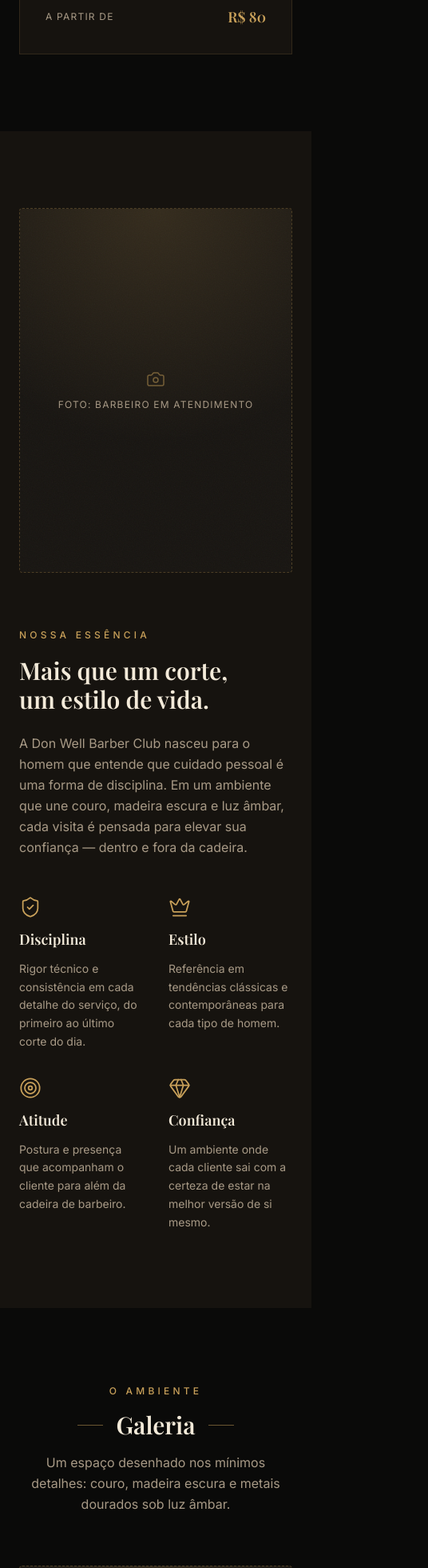
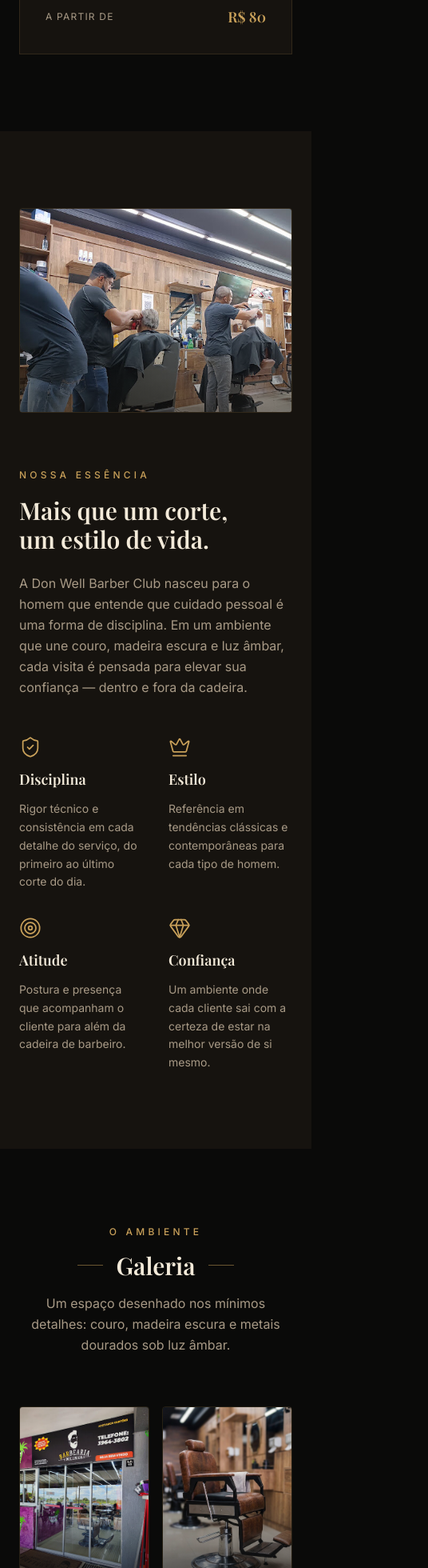
Before and after one commit to LoomeGroup/barbearia-don-well, a React (Vite) app: page / in a window 390 px wide. Shown: the part 2421-4381 px from the top of the page at 80% size, 536 px wide, since content can reach past the window. Built offline with nearby package versions, Linux system fonts and the light colour scheme; a web font is replaced by a local one.

Commit message:
refac: remove unecessary photos

```diff
--- a/package.json
+++ b/package.json
@@ -4,7 +4,7 @@
   "version": "0.0.0",
   "type": "module",
   "scripts": {
-    "dev": "vite",
+    "dev": "vite --host",
     "build": "tsc -b && vite build",
     "lint": "oxlint",
     "preview": "vite preview"
--- a/src/components/About.tsx
+++ b/src/components/About.tsx
@@ -1,5 +1,5 @@
-import ImagePlaceholder from "./ImagePlaceholder";
 import { pillars } from "../data/content";
+import aboutBarbeiro from "../assets/about-barbeiro.jpg";
 
 export default function About() {
   return (
@@ -41,11 +41,14 @@ export default function About() {
           </div>
 
           <div className="order-1 lg:order-2">
-            <ImagePlaceholder
-              label="Foto: Barbeiro em atendimento"
-              aspect="portrait"
-              className="w-full"
-            />
+            <div className="group relative aspect-4/3 w-full overflow-hidden rounded-sm border border-gold/15 transition-colors duration-300 hover:border-gold/40">
+              <img
+                src={aboutBarbeiro}
+                alt="Barbeiros da Don Well em atendimento"
+                className="h-full w-full object-cover transition-transform duration-500 group-hover:scale-105"
+              />
+              <div className="absolute inset-0 bg-linear-to-t from-charcoal/50 via-transparent to-transparent" />
+            </div>
           </div>
         </div>
       </div>
--- a/src/components/Gallery.tsx
+++ b/src/components/Gallery.tsx
@@ -18,7 +18,7 @@ export default function Gallery() {
           description="Um espaço desenhado nos mínimos detalhes: couro, madeira escura e metais dourados sob luz âmbar."
         />
 
-        <div className="mt-16 grid grid-cols-2 gap-4 sm:grid-cols-3 sm:gap-6">
+        <div className="mx-auto mt-16 grid max-w-2xl grid-cols-2 gap-4 sm:gap-6">
           {galleryImages.map((image) =>
             image.src ? (
               <div
--- a/src/components/Location.tsx
+++ b/src/components/Location.tsx
@@ -1,6 +1,5 @@
 import { Clock, MapPin, MessageCircle } from "lucide-react";
 import SectionHeading from "./SectionHeading";
-import ImagePlaceholder from "./ImagePlaceholder";
 import InstagramIcon from "./icons/InstagramIcon";
 import { SITE, whatsappLink } from "../lib/site";
 
@@ -13,7 +12,7 @@ export default function Location() {
           title="Localização & Horários"
         />
 
-        <div className="mt-16 grid grid-cols-1 gap-12 lg:grid-cols-2">
+        <div className="mx-auto mt-16 max-w-2xl">
           <div className="flex flex-col gap-10">
             <div className="flex gap-4">
               <MapPin className="mt-1 h-5 w-5 shrink-0 text-gold" strokeWidth={1.5} />
@@ -76,12 +75,6 @@ export default function Location() {
               </a>
             </div>
           </div>
-
-          <ImagePlaceholder
-            label="Mapa de localização"
-            aspect="wide"
-            className="h-full min-h-72"
-          />
         </div>
       </div>
     </section>
--- a/src/data/content.ts
+++ b/src/data/content.ts
@@ -10,6 +10,7 @@ import {
   Gem,
 } from "lucide-react";
 import galleryCadeiras from "../assets/gallery-cadeiras.jpg";
+import galleryFachada from "../assets/gallery-fachada.jpg";
 
 export type Service = {
   icon: LucideIcon;
@@ -89,12 +90,8 @@ export type GalleryImage = {
 };
 
 export const galleryImages: GalleryImage[] = [
-  { label: "Fachada da barbearia", ratio: "landscape" },
+  { label: "Fachada da barbearia", ratio: "portrait", src: galleryFachada },
   { label: "Cadeiras de barbeiro em couro", ratio: "portrait", src: galleryCadeiras },
-  { label: "Balcão e prateleira de produtos", ratio: "square" },
-  { label: "Detalhe de iluminação âmbar", ratio: "square" },
-  { label: "Estação de barba e navalhas", ratio: "portrait" },
-  { label: "Lounge e área de espera", ratio: "landscape" },
 ];
 
 export type Testimonial = {
```
Also changed, not shown: src/assets/about-barbeiro.jpg (added), src/assets/gallery-fachada.jpg (added).
